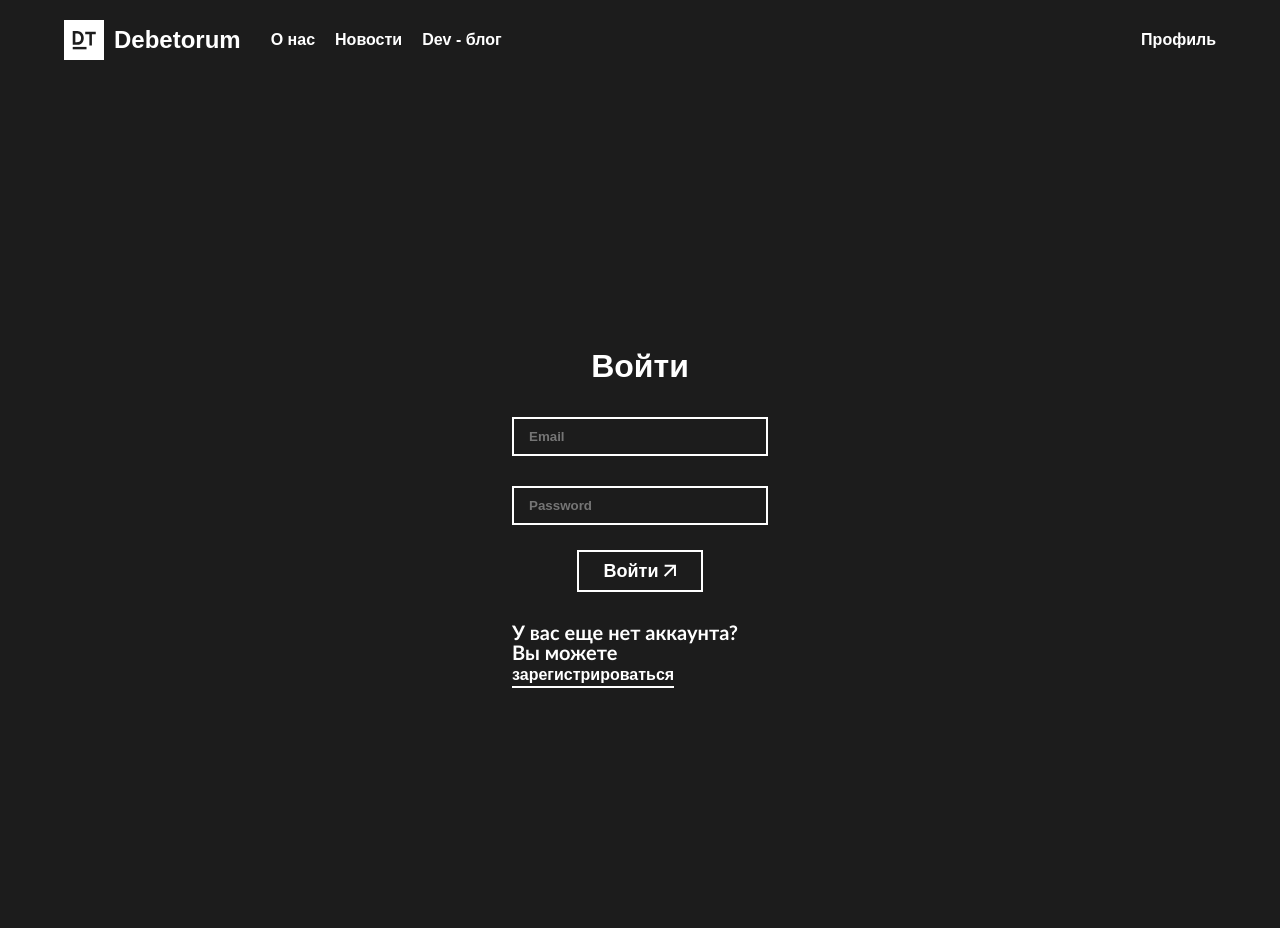
After one commit to SashokNaSteroidah/dock_contr, a PHP site: page /signin.php in a window 1280 px wide. The commit adds this page. Shown: the top 928 px of the page. Run offline with PHP 8.4, Linux system fonts and the light colour scheme.

Commit message:
Im tired n wanna sleep. I made signup, signin and minor updates

```diff
--- a/header.php
+++ b/header.php
@@ -11,6 +11,7 @@
 <header>
     <div>
         <article>
+            <a href="index.php">
                 <svg width="55" height="55" viewBox="0 0 55 55" fill="none" xmlns="http://www.w3.org/2000/svg">
                     <rect width="55" height="55" fill="white"/>
                     <path
@@ -22,6 +23,7 @@
                 <h1>
                     Debetorum
                 </h1>
+            </a>
             <nav>
                 <a href="">О нас</a>
                 <a href="">Новости</a>
@@ -29,7 +31,7 @@
             </nav>
         </article>
         <article>
-            <a href="login.php">Профиль</a>
+            <a href="signin.php">Профиль</a>
         </article>
     </div>
 </header>
--- a/index.php
+++ b/index.php
@@ -243,6 +243,8 @@
     </section>
 </main>
 
+
+<script src="js/script_button.js"></script>
 <script src="js/script_main.js"></script>
 
 <?php require_once "footer.php"; ?>
--- /dev/null
+++ b/js/script_button.js
@@ -0,0 +1,16 @@
+function but_svg_appear(f) {
+    let el = f.getAttribute('data-hover')
+    if (el === "false"){
+        f.setAttribute('data-hover', "true")
+        f.childNodes[1].childNodes[1].style.fill ='black'
+    }
+}
+
+
+function but_svg_dis(f) {
+    let el = f.getAttribute('data-hover')
+    if (el === "true"){
+        f.setAttribute('data-hover', "false")
+        f.childNodes[1].childNodes[1].style.fill = 'white'
+    }
+}
--- a/no_auto.php
+++ b/no_auto.php
@@ -3,7 +3,7 @@
 
     <div class="blind_text">
         Пожайлуста авторизуйтесь для начала работы
-        <a href="login.php">Авторизоваться</a>
+        <a href="signin.php">Авторизоваться</a>
     </div>
     <div class="blind"></div>
 <?php require_once 'footer.php' ?>
--- a/sass/style.sass
+++ b/sass/style.sass
@@ -36,6 +36,9 @@ ol, ul
 blockquote, q
   quotes: none
 
+input
+  font-family: "Century Gothic", sans-serif
+  font-weight: bold
 
 table
   border-collapse: collapse
@@ -314,79 +317,72 @@ table td, table th
 
 
 .signin
+  margin: 350px auto
+  width: 20vw
+
+  h1
+    text-align: center
+    color: white
+    margin-bottom: 30px
+
+  input
+    border: 2px solid white
+    outline: none
+    margin: 5px 0
+    padding: 10px 15px
+    color: white
+    background: $main_color
+
+  label
+    display: flex
+    margin-top: 20px
+    flex-direction: column
+
+  article
+    margin-top: 10px
+
+  p
+    color: white
+    margin-top: 30px
+    font-size: 20px
+
+  a
+    color: white
+    font-size: 16px
+    text-decoration: none
+    border-bottom: 2px solid white
+    padding-bottom: 3px
+
+#signin
   text-align: center
-  background: #6d6dff
-  color: white
-  margin: 100px 10px 0 10px
-  border-radius: 25px
-  cursor: pointer
-  padding: 10px
+  margin: 0 auto
+  width: 7vw
+
+#signup
+  text-align: center
+  margin: 0 auto
+  width: 14vw
 
 .signup
-  text-align: center
-  background: #6d6dff
-  color: white
-  margin: 30px 10px 0 10px
-  border-radius: 25px
-  cursor: pointer
-  padding: 10px
+  margin: 100px auto 0
+  width: 20vw
 
+  h1
+    text-align: center
+    color: white
 
-.warper_login h1
-  text-align: center
+  input
+    border: 2px solid white
+    outline: none
+    margin: 15px 0
+    padding: 10px 15px
+    color: white
+    background: $main_color
 
-
-.sub_signin
-  background: #6d6dff
-
-
-.signin_window input, .signup_window input
-  border: 1px solid black
-  background: inherit
-  margin: 10px 0
-  border-radius: 25px
-  padding: 3px 5px
-
-
-.signup_window label
-  display: flex
-  flex-direction: column
-
-
-.signin_window
-  position: absolute
-  top: 40%
-  left: 43%
-  z-index: 101
-  background: white
-  padding: 50px 50px
-  border-radius: 25px
-
-
-.signup_window
-  position: absolute
-  z-index: 101
-  top: 25%
-  left: 43%
-  background: white
-  padding: 50px 50px
-  border-radius: 25px
-
-
-.signin_window label
-  display: flex
-  flex-direction: column
-
-
-.black_screan
-  display: none
-  position: absolute
-  top: 0
-  left: 0
-  height: 100vh
-  width: 100vw
-  background: rgba(0, 0, 0, 0.5)
-  z-index: 100
+  label
+    display: flex
+    margin-top: 20px
+    flex-direction: column
 
 
 .control_panel
@@ -499,6 +495,8 @@ header
   a
     color: white
     text-decoration: none
+    display: flex
+    align-items: center
 
 .main_1
   color: white
--- /dev/null
+++ b/signin.php
@@ -0,0 +1,36 @@
+<?php require_once "head.php"; ?>
+<?php require_once "header.php"; ?>
+
+<div>
+    <div class="signin">
+        <h1>Войти</h1>
+        <label for="">
+            <input placeholder="Email" id="email_signin" name="email_signup" type="text">
+        </label>
+        <label for="">
+            <input placeholder="Password" id="email_password" name="passwd_signup" type="password">
+        </label>
+        <input style="display: none" type="submit">
+        <label for="submin">
+            <div id="signin" data-hover="false" onmouseleave="but_svg_dis(this)" onmouseover="but_svg_appear(this)"
+               class="button">Войти
+                <svg width="13" height="13" viewBox="0 0 13 13" fill="none"
+                     xmlns="http://www.w3.org/2000/svg">
+                    <path class="button_arrow"
+                          d="M12.9703 0.656879V11.9706L10.9728 11.9883L10.9728 4.06867L2.36373 12.6777L0.949516 11.2635L9.55854 2.65446L1.63894 2.65446L1.65662 0.656879H12.9703Z"
+                          fill="white"/>
+                </svg>
+            </div>
+        </label>
+        <p class="non-right" style="display: none">Проверьте еще раз введеные данные</p>
+        <article>
+            <p>У вас еще нет аккаунта? Вы можете <a href="signup.php">зарегистрироваться</a></p>
+        </article>
+    </div>
+
+
+    <script src="js/script_button.js"></script>
+    <script src="js/users_info.js"></script>
+    <script src="js/scriptsSignIn.js"></script>
+
+</div>
```
Also changed, not shown: js/script_main.js (+21 -20 lines), js/scriptsSignIn.js (+1 -53 lines), js/scriptsSignUp.js (added, +44 -0 lines), signup.php (renamed from login.php, +16 -23 lines), css/style.css, 1 other file. Lines whose indentation alone changed are shown as unchanged.
